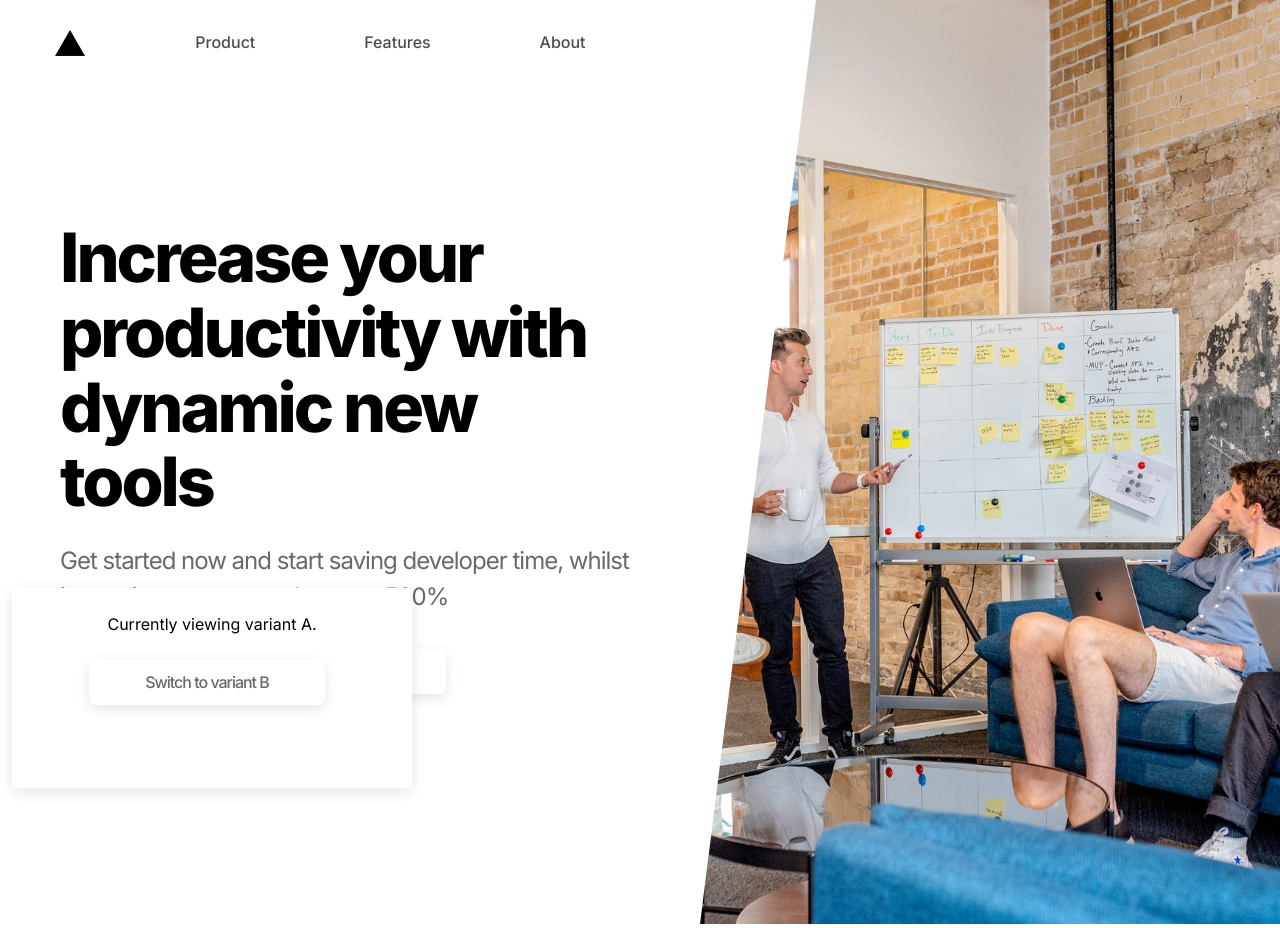
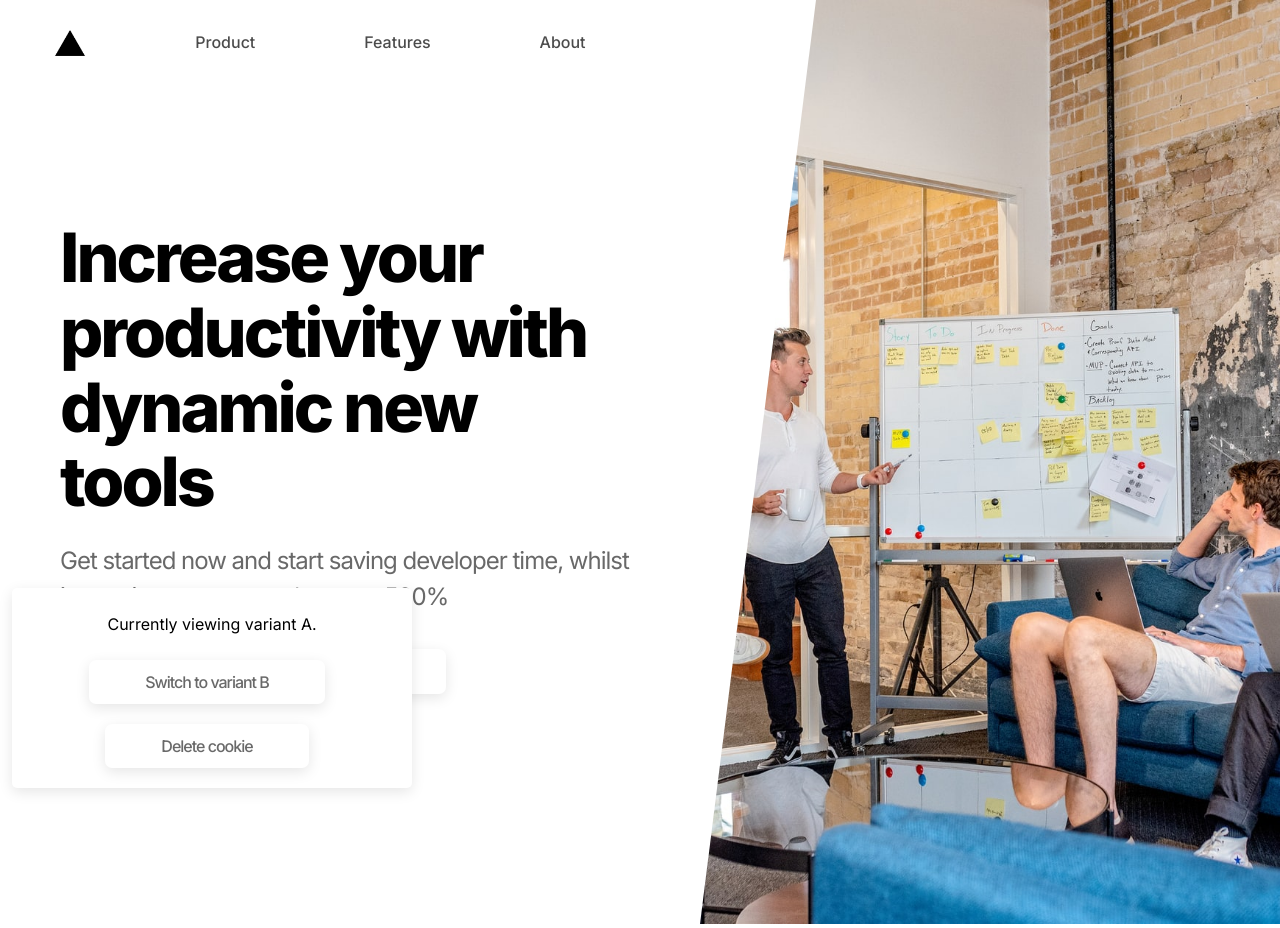
Before and after one commit to domeccleston/ab-testing, a Next.js app: page /testing/A in a window 1280 px wide. Built offline with nearby package versions, Linux system fonts and the light colour scheme.

Commit message:
Increase transition delay

```diff
--- a/components/Tooltip.jsx
+++ b/components/Tooltip.jsx
@@ -12,11 +12,15 @@ export default function Tooltip({ variant }) {
 
   const otherVariant = variant === 'A' ? 'B' : 'A';
 
+  const clearCookie = () => {
+    Cookies.remove('landing-ab');
+  }
+
   const setVariant = async () => {
     Cookies.set('landing-ab', otherVariant);
     await fadeOut();
     router.push('/testing');
-    await sleep(300);
+    await sleep(500);
     await fadeIn();
   }
 
@@ -29,6 +33,12 @@ export default function Tooltip({ variant }) {
       >
         Switch to variant {otherVariant}
       </button>
+      <button
+        className={mainStyles.btnSecondary}
+        onClick={clearCookie}
+      >
+        Delete cookie
+      </button>
     </div>
   )
 }
```
